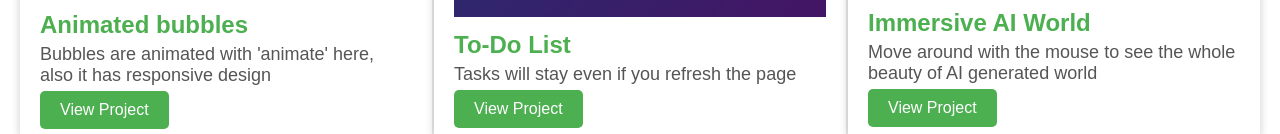
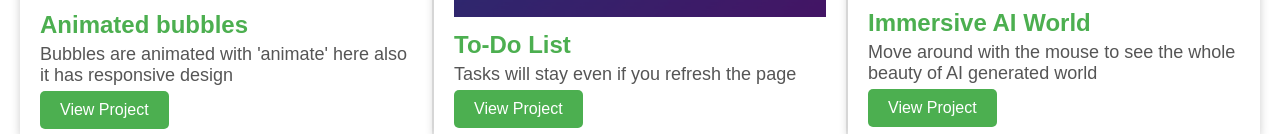
Before and after one commit to VadimMalkin/portfolio, a plain HTML site: page index.html in a window 1280 px wide. Shown: the part 373-507 px from the top of the page. Drawn offline with Linux system fonts and the light colour scheme.

Commit message:
Update index.html

```diff
--- a/index.html
+++ b/index.html
@@ -14,7 +14,7 @@
             <div class="portfolio-item">
                 <img src="img/animatedBubbles.png" alt="Project 1">
                 <h3>Animated bubbles</h3>
-                <p>Bubbles are animated with 'animate' here, also it has responsive design</p>
+                <p>Bubbles are animated with 'animate' here also it has responsive design</p>
                 <a href="https://vadimmalkin.github.io/portfolio/animated%20bubbles/">View Project</a>
             </div>
             <div class="portfolio-item">
```
